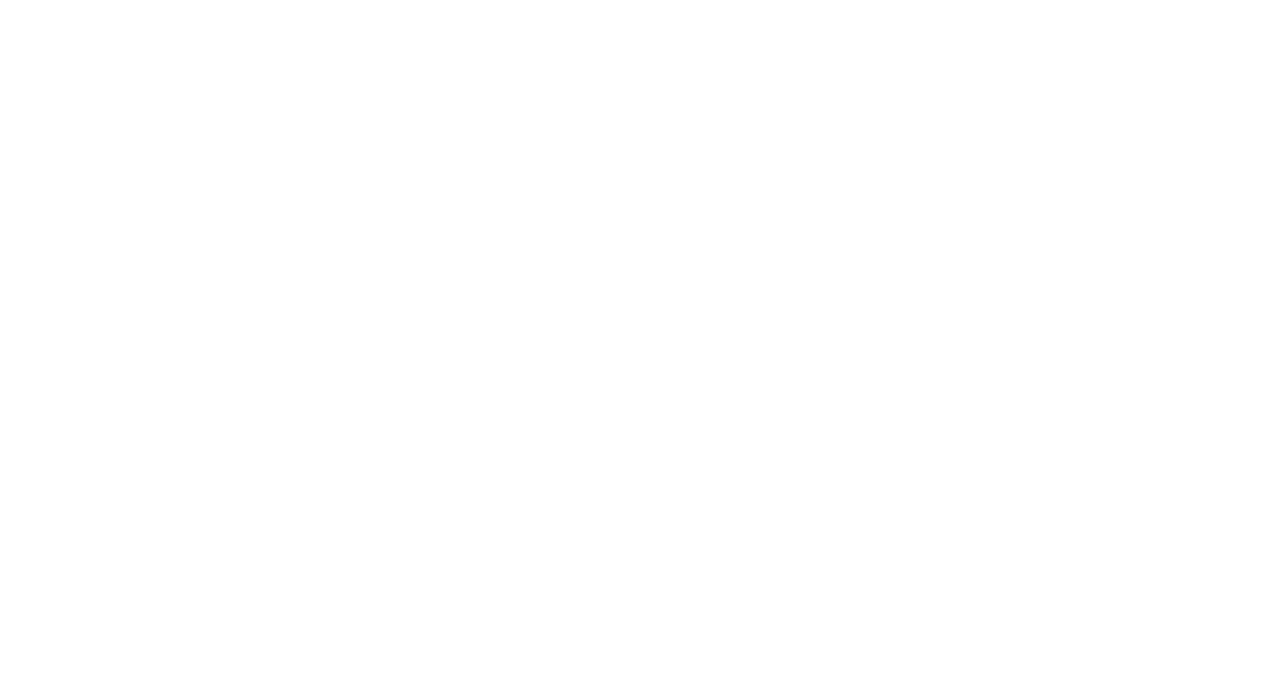
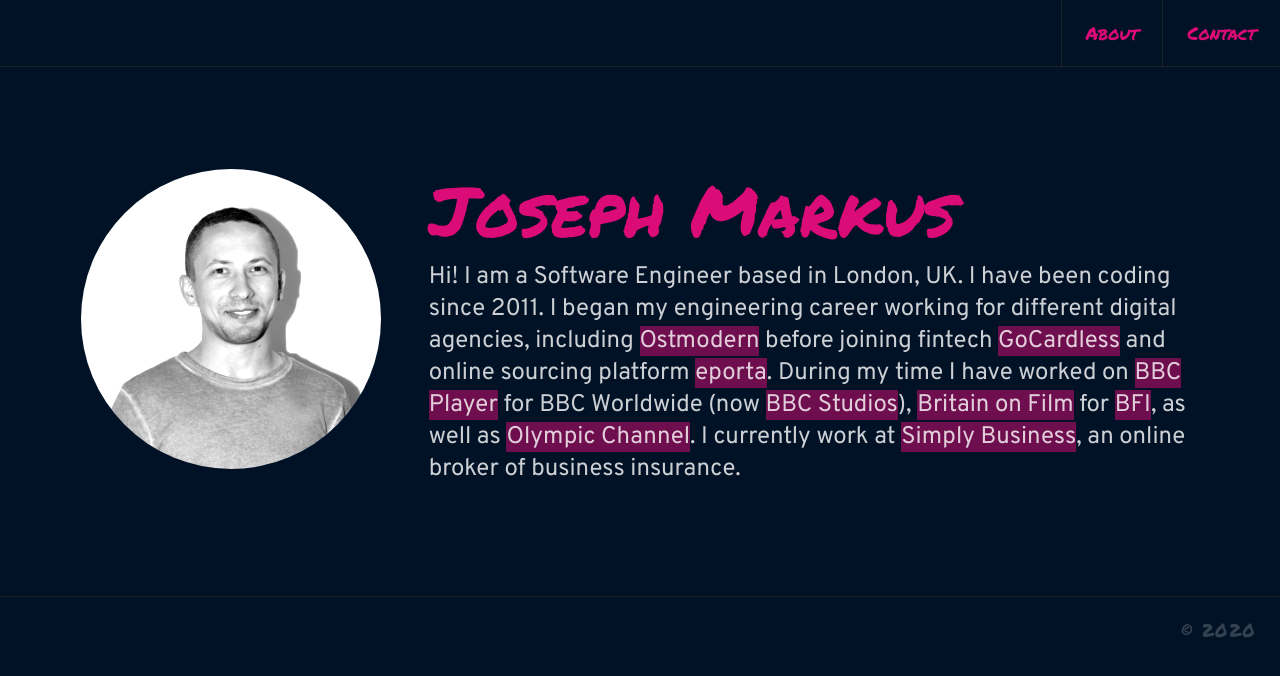
Before and after one commit to josephmarkus/josephmarkus, a Gatsby site: page / in a window 1280 px wide. Built offline with nearby package versions, Linux system fonts and the light colour scheme; Gatsby itself is replaced by a stand-in of ours.

Commit message:
Add initial layout and content

```diff
--- /dev/null
+++ b/gatsby-browser.js
@@ -0,0 +1,3 @@
+require("typeface-overpass")
+require("typeface-permanent-marker")
+require("reset-css")
--- a/gatsby-config.js
+++ b/gatsby-config.js
@@ -1,12 +1,24 @@
-/**
- * Configure your Gatsby site with this file.
- *
- * See: https://www.gatsbyjs.org/docs/gatsby-config/
- */
+const path = require(`path`)
+
 require("dotenv").config()
 
 module.exports = {
+  siteMetadata: {
+    title: `Joseph Markus`,
+    description: `I am a Software Engineer based in London, UK. I have been coding since 2011. I currently work at Simply Business, an online broker of business insurance.`,
+  },
   plugins: [
+    `gatsby-plugin-layout`,
+    `gatsby-plugin-styled-components`,
+    {
+      resolve: `gatsby-source-filesystem`,
+      options: {
+        name: `images`,
+        path: path.join(__dirname, `src`, `images`),
+      },
+    },
+    `gatsby-transformer-sharp`,
+    `gatsby-plugin-sharp`,
     {
       resolve: `gatsby-plugin-s3`,
       options: {
--- /dev/null
+++ b/src/components/footer.js
@@ -0,0 +1,31 @@
+import React from "react"
+import { rgba, rem } from "polished"
+import styled from "styled-components"
+
+const Container = styled.footer`
+  border-top: 1px solid ${rgba("#262626", 0.8)};
+  padding: ${rem("16px")};
+  text-align: right;
+
+  @media (min-width: 728px) {
+    padding: ${rem("24px")};
+  }
+`
+
+const Description = styled.p`
+  font-size: ${rem("18px")};
+  font-family: "Permanent Marker", cursive;
+  background-color: transparent;
+  color: ${rgba(255, 255, 255, 0.2)};
+  letter-spacing: ${rem("1.5px")};
+`
+
+const Footer = () => {
+  return (
+    <Container>
+      <Description>© {new Date().getFullYear()}</Description>
+    </Container>
+  )
+}
+
+export { Footer }
--- /dev/null
+++ b/src/components/global-style.js
@@ -0,0 +1,39 @@
+import { rgba } from "polished"
+import { createGlobalStyle } from "styled-components"
+
+const GlobalStyle = createGlobalStyle`
+  ::selection {
+    background-color: ${rgba("#262626", 0.7)};;
+    color: ${rgba(255, 255, 255, 0.8)};
+  }
+
+  body {
+    font-family: "Overpass", sans-serif;
+    background-color: #021226;
+    color: ${rgba(255, 255, 255, 0.8)};
+    font-size: 16px;
+  }
+
+  a {
+    background-color: ${rgba("#DB0B77", 0.5)};
+    color: ${rgba(255, 255, 255, 0.8)};
+    text-decoration: none;
+  }
+
+  a:hover,
+  a:focus,
+  a:active {
+    background-color: ${rgba("#DB0B77", 0.9)};
+  }
+
+  h1,
+  h2,
+  h3,
+  h4,
+  h5,
+  h6 {
+    color: #DB0B77;
+  }
+`
+
+export { GlobalStyle }
--- /dev/null
+++ b/src/components/header.js
@@ -0,0 +1,79 @@
+import React from "react"
+import { Link } from "gatsby"
+import { rgba, rem } from "polished"
+import styled from "styled-components"
+
+const Container = styled.header`
+  border-bottom: 1px solid ${rgba("#262626", 0.8)};
+`
+
+const Navigation = styled.nav`
+  display: flex;
+`
+
+const List = styled.ul`
+  display: flex;
+  justify-content: flex-end;
+  margin-left: auto;
+`
+
+const ListItem = styled.li`
+  border-left: 1px solid ${rgba("#262626", 0.8)};
+`
+
+const LogoLink = styled(Link)`
+  display: flex;
+  align-items: center;
+  padding: ${rem("16px")};
+  font-size: ${rem("18px")};
+  font-family: "Permanent Marker", cursive;
+  background-color: transparent;
+  color: #db0b77;
+
+  &:hover,
+  &:focus,
+  &:active {
+    background-color: transparent;
+  }
+`
+
+const StyledLink = styled(Link)`
+  display: block;
+  padding: ${rem("16px")};
+  font-size: ${rem("18px")};
+  font-family: "Permanent Marker", cursive;
+  background-color: transparent;
+  color: #db0b77;
+
+  @media (min-width: 728px) {
+    padding: ${rem("24px")};
+  }
+
+  &:hover,
+  &:focus,
+  &:active {
+    background-color: ${rgba("#DB0B77", 0.5)};
+    color: ${rgba(255, 255, 255, 0.8)};
+  }
+`
+
+const Header = props => {
+  const { path } = props
+  return (
+    <Container>
+      <Navigation>
+        {path !== "/" && <LogoLink to="/">Joseph Markus</LogoLink>}
+        <List>
+          <ListItem>
+            <StyledLink to="/about">About</StyledLink>
+          </ListItem>
+          <ListItem>
+            <StyledLink to="/contact">Contact</StyledLink>
+          </ListItem>
+        </List>
+      </Navigation>
+    </Container>
+  )
+}
+
+export { Header }
--- /dev/null
+++ b/src/components/seo.js
@@ -0,0 +1,74 @@
+import React from "react"
+import PropTypes from "prop-types"
+import { Helmet } from "react-helmet"
+import { useStaticQuery, graphql } from "gatsby"
+
+const SEO = ({ description, lang = `en`, meta = [], title = "" }) => {
+  const { site } = useStaticQuery(
+    graphql`
+      query {
+        site {
+          siteMetadata {
+            title
+            description
+          }
+        }
+      }
+    `
+  )
+
+  const metaDescription = description || site.siteMetadata.description
+
+  return (
+    <Helmet
+      htmlAttributes={{
+        lang,
+      }}
+      title={title}
+      titleTemplate={`%s ${site.siteMetadata.title}`}
+      meta={[
+        {
+          name: `description`,
+          content: metaDescription,
+        },
+        {
+          property: `og:title`,
+          content: title,
+        },
+        {
+          property: `og:description`,
+          content: metaDescription,
+        },
+        {
+          property: `og:type`,
+          content: `website`,
+        },
+        {
+          name: `twitter:card`,
+          content: `summary`,
+        },
+        {
+          name: `twitter:creator`,
+          content: site.siteMetadata.author,
+        },
+        {
+          name: `twitter:title`,
+          content: title,
+        },
+        {
+          name: `twitter:description`,
+          content: metaDescription,
+        },
+      ].concat(meta)}
+    />
+  )
+}
+
+SEO.propTypes = {
+  description: PropTypes.string,
+  lang: PropTypes.string,
+  meta: PropTypes.arrayOf(PropTypes.object),
+  title: PropTypes.string,
+}
+
+export { SEO }
--- /dev/null
+++ b/src/layouts/default-layout.js
@@ -0,0 +1,65 @@
+import React from "react"
+import PropTypes from "prop-types"
+import styled from "styled-components"
+import { rem } from "polished"
+
+import { Header } from "../components/header"
+import { Footer } from "../components/footer"
+
+const Container = styled.div`
+  display: flex;
+  flex-direction: column;
+  padding: ${rem("32px")} ${rem("16px")};
+
+  @media (min-width: 728px) {
+    padding: ${rem("24px")};
+    padding-top: 8%;
+    padding-bottom: 8%;
+    flex-direction: row;
+    justify-content: center;
+  }
+
+  h1 {
+    margin-bottom: ${rem("12px")};
+    font-family: "Permanent Marker", cursive;
+    font-size: ${rem("32px")};
+    line-height: ${rem("36px")};
+
+    @media (min-width: 728px) {
+      font-size: ${rem("70px")};
+      line-height: ${rem("80px")};
+    }
+  }
+
+  p {
+    font-size: ${rem("18px")};
+    line-height: ${rem("24px")};
+    max-width: 50ch;
+
+    @media (min-width: 728px) {
+      font-size: ${rem("24px")};
+      line-height: ${rem("32px")};
+    }
+  }
+`
+
+const DefaultLayout = props => {
+  const { children, path } = props
+
+  return (
+    <>
+      <Header path={path} />
+      <main>
+        <Container>{children}</Container>
+      </main>
+      <Footer />
+    </>
+  )
+}
+
+DefaultLayout.propTypes = {
+  children: PropTypes.node,
+  path: PropTypes.string,
+}
+
+export { DefaultLayout }
--- /dev/null
+++ b/src/layouts/index.js
@@ -0,0 +1,15 @@
+import React from "react"
+
+import { DefaultLayout } from "./default-layout"
+import { GlobalStyle } from "../components/global-style"
+
+export default props => {
+  const { children, path } = props
+
+  return (
+    <>
+      <GlobalStyle />
+      <DefaultLayout path={path}>{children}</DefaultLayout>
+    </>
+  )
+}
--- a/src/pages/index.js
+++ b/src/pages/index.js
@@ -1,5 +1,69 @@
 import React from "react"
+import styled from "styled-components"
+import { graphql } from "gatsby"
+import Img from "gatsby-image"
+import { rem } from "polished"
 
-export default function Home() {
-  return <div />
+import { SEO } from "../components/seo"
+
+const Image = styled(Img)`
+  width: 100%;
+  flex-shrink: 0;
+  max-width: 200px;
+  margin-bottom: ${rem("12px")};
+  border-radius: 50%;
+  filter: grayscale(100%) contrast(1.7);
+
+  @media (min-width: 728px) {
+    max-width: 300px;
+    max-height: 300px;
+    margin-bottom: ${rem("24px")};
+    margin-right: ${rem("48px")};
+  }
+`
+
+export default function Home({ data }) {
+  return (
+    <>
+      <SEO title="Software Engineer" />
+      <Image
+        fluid={data.file.childImageSharp.fluid}
+        alt="Joseph Markus, a Software Engineer based in London, UK"
+      />
+      <div>
+        <h1>Joseph Markus</h1>
+        <p>
+          Hi! I am a Software Engineer based in London, UK. I have been coding
+          since 2011. I began my engineering career working for different
+          digital agencies, including{" "}
+          <a href="https://www.ostmodern.co.uk/">Ostmodern</a> before joining
+          fintech <a href="https://gocardless.com/">GoCardless</a> and online
+          sourcing platform <a href="https://www.eporta.com/">eporta</a>. During
+          my time I have worked on{" "}
+          <a href="https://player.bbc.com/">BBC Player</a> for BBC Worldwide
+          (now <a href="https://www.bbcstudios.com/">BBC Studios</a>),{" "}
+          <a href="https://player.bfi.org.uk/britain-on-film">
+            Britain on Film
+          </a>{" "}
+          for <a href="https://www.bfi.org.uk/">BFI</a>, as well as{" "}
+          <a href="https://www.olympicchannel.com/">Olympic Channel</a>. I
+          currently work at{" "}
+          <a href="https://www.simplybusiness.co.uk/">Simply Business</a>, an
+          online broker of business insurance.
+        </p>
+      </div>
+    </>
+  )
 }
+
+export const query = graphql`
+  query {
+    file(relativePath: { eq: "joseph-markus.jpg" }) {
+      childImageSharp {
+        fluid(maxWidth: 300) {
+          ...GatsbyImageSharpFluid
+        }
+      }
+    }
+  }
+`
```
Also changed, not shown: package.json (+15 -1 lines), src/pages/404.js (added, +9 -0 lines), src/pages/about.js (added, +51 -0 lines), src/pages/contact.js (added, +25 -0 lines), src/images/joseph-markus.jpg (added), 1 other file.
